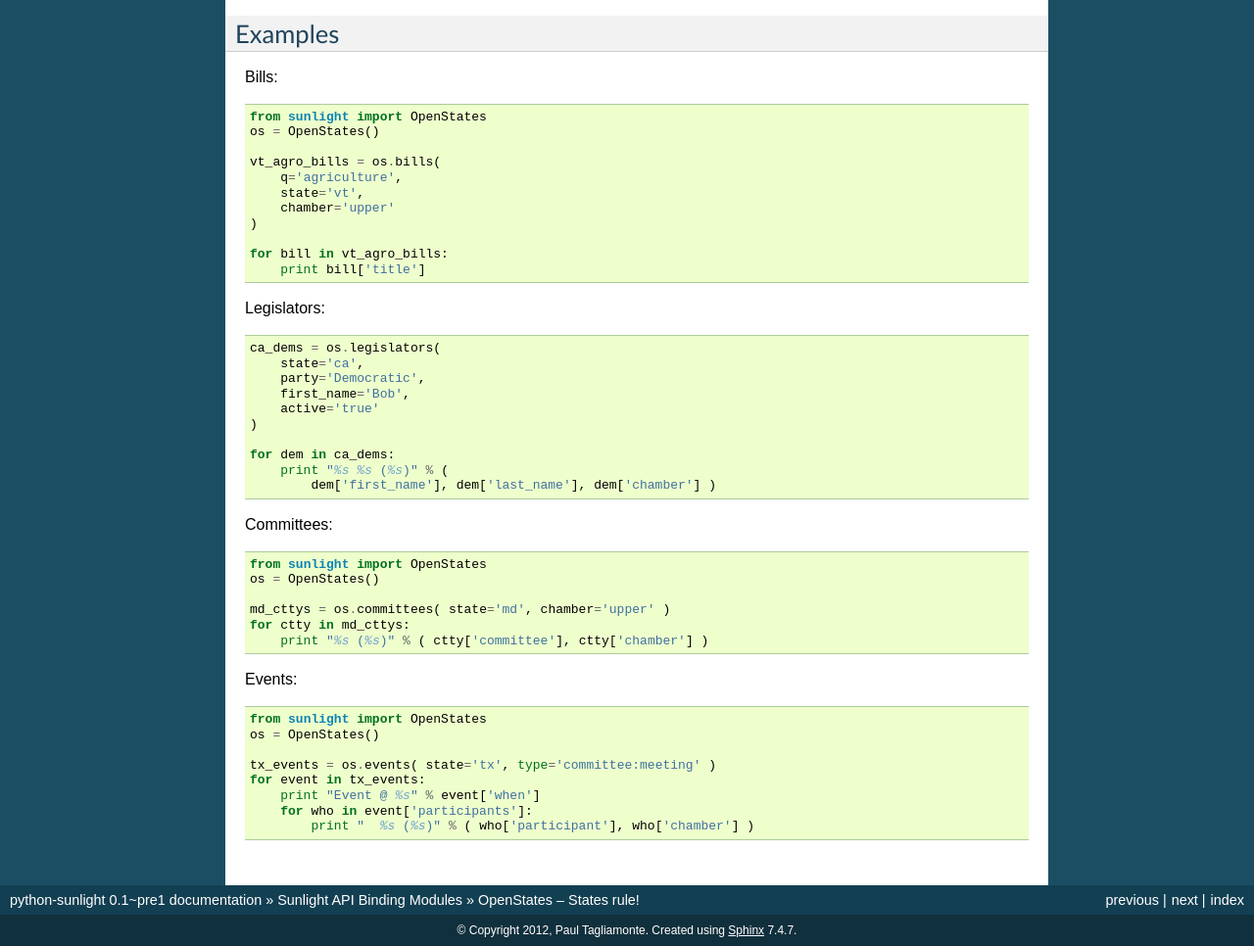
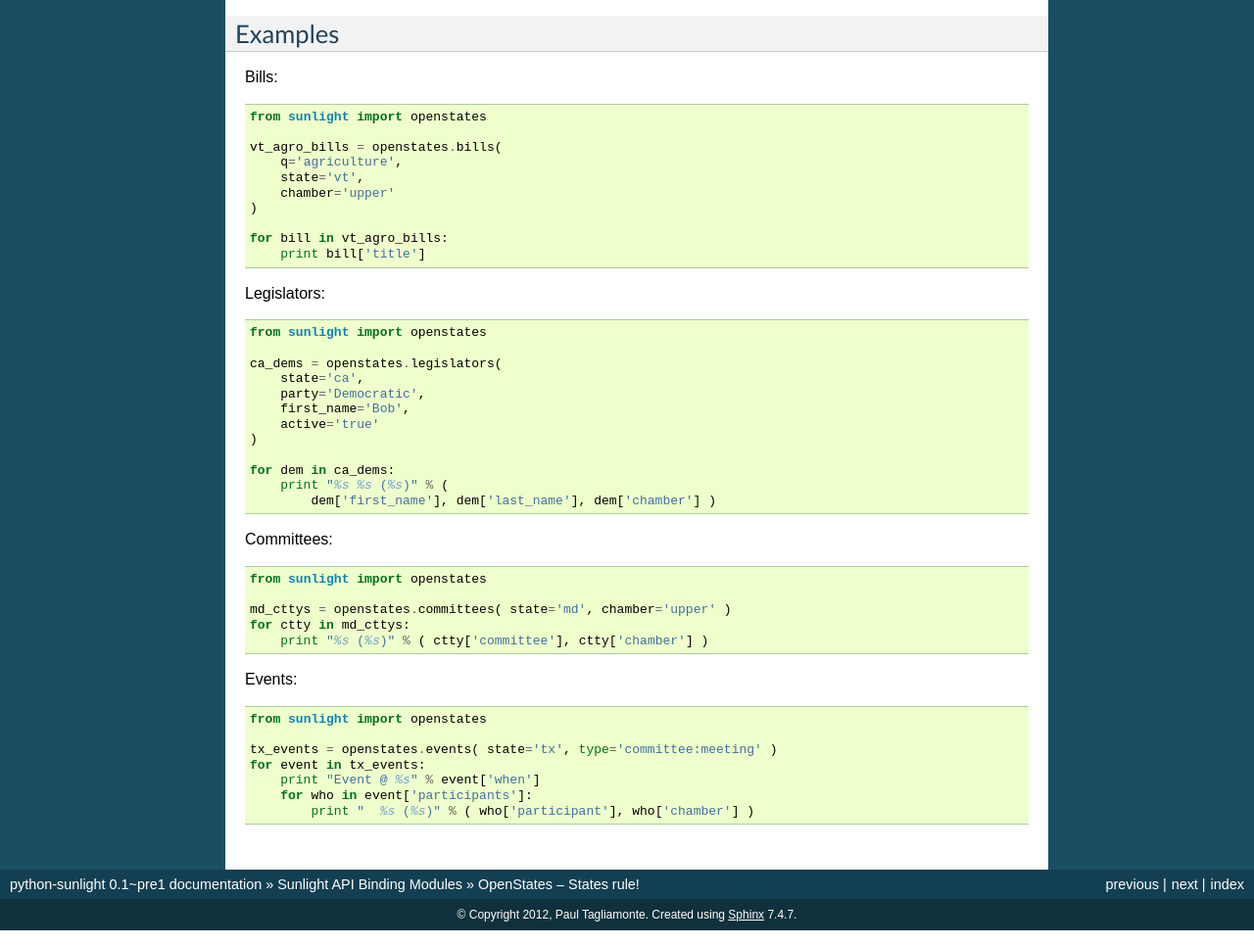
Before and after one commit to sunlightlabs/python-sunlight, a Sphinx documentation site: the page built from docs/source/sunlight/services/openstates.rst, in a window 1280 px wide, cut to the strip 436-1402 px from the top of the page. Shown: the whole strip at 98% size. Built offline with Sphinx 7.4.7, drawn with Linux system fonts in a browser that asks for light colours; formulas are drawn with MathJax 3; the version number is read from the project's files by our own code.

Commit message:
Fixing the docs to match the new __init__

```diff
--- a/docs/source/sunlight.rst
+++ b/docs/source/sunlight.rst
@@ -36,10 +36,9 @@ that you're using - there'll be more on them there.
 
 OpenStates in 5 seconds::
 
-    from sunlight import OpenStates
-    open_states = OpenStates()
+    from sunlight import openstates
 
-    bills = open_states.bills(
+    bills = openstates.bills(
         q="agriculture",
         state="vt",
         chamber="upper"
--- a/docs/source/sunlight/services/openstates.rst
+++ b/docs/source/sunlight/services/openstates.rst
@@ -26,10 +26,9 @@ Examples
 
 Bills::
 
-    from sunlight import OpenStates
-    os = OpenStates()
+    from sunlight import openstates
 
-    vt_agro_bills = os.bills(
+    vt_agro_bills = openstates.bills(
         q='agriculture',
         state='vt',
         chamber='upper'
@@ -41,7 +40,9 @@ Bills::
 
 Legislators::
 
-    ca_dems = os.legislators(
+    from sunlight import openstates
+
+    ca_dems = openstates.legislators(
         state='ca',
         party='Democratic',
         first_name='Bob',
@@ -54,19 +55,17 @@ Legislators::
 
 Committees::
 
-    from sunlight import OpenStates
-    os = OpenStates()
+    from sunlight import openstates
 
-    md_cttys = os.committees( state='md', chamber='upper' )
+    md_cttys = openstates.committees( state='md', chamber='upper' )
     for ctty in md_cttys:
         print "%s (%s)" % ( ctty['committee'], ctty['chamber'] )
 
 Events::
 
-    from sunlight import OpenStates
-    os = OpenStates()
+    from sunlight import openstates
 
-    tx_events = os.events( state='tx', type='committee:meeting' )
+    tx_events = openstates.events( state='tx', type='committee:meeting' )
     for event in tx_events:
         print "Event @ %s" % event['when']
         for who in event['participants']:
```
